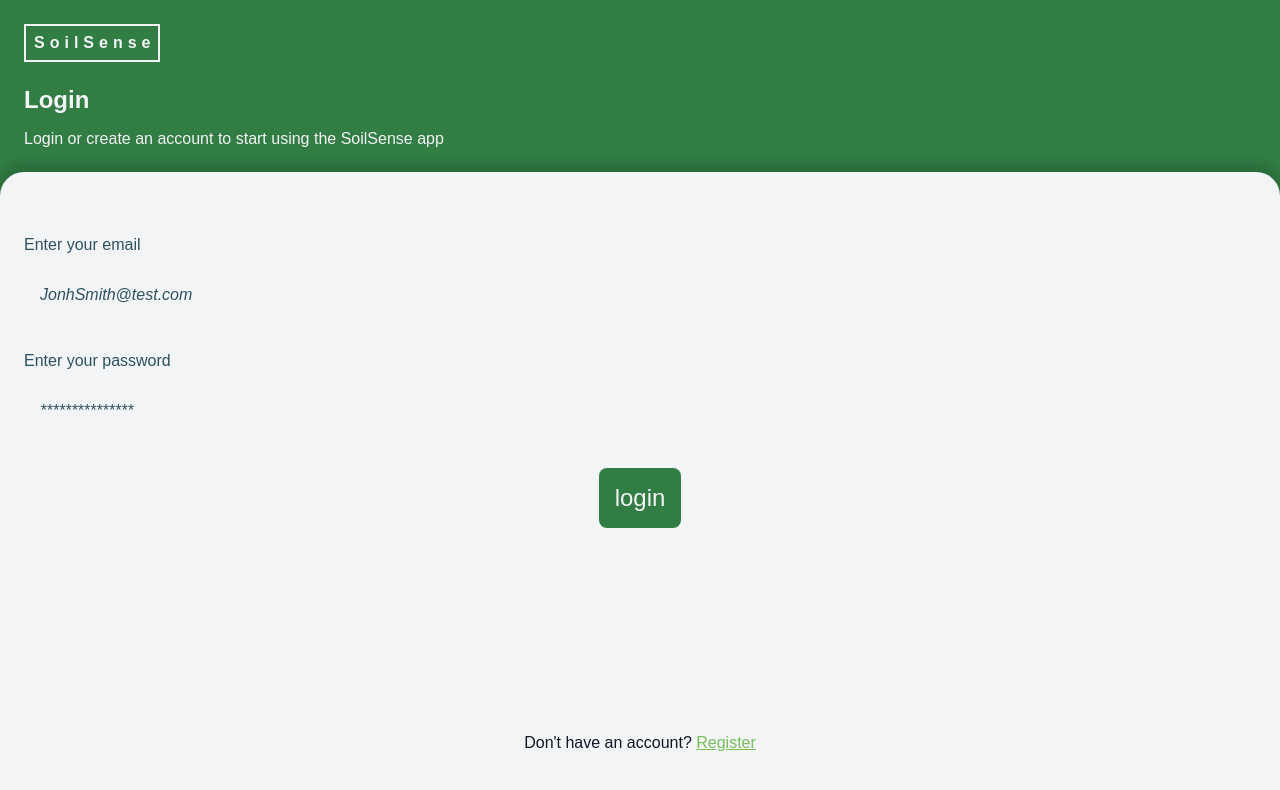
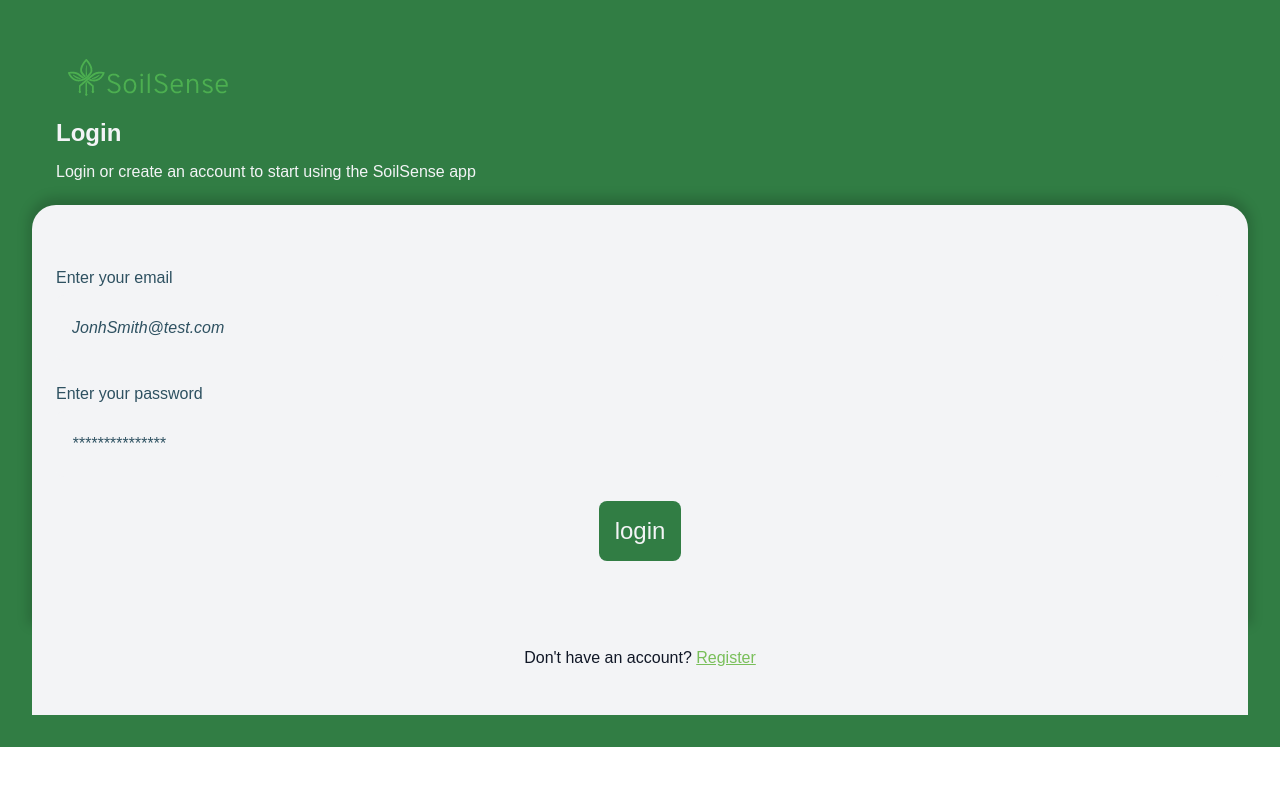
Before and after one commit to SoilSenseIst/SoilSenseApp, a Vue app: page /#/login in a window 1280 px wide. Shown: the top 790 px of the page. Built offline with nearby package versions, Linux system fonts and the light colour scheme.

Commit message:
base de dados sensor online

```diff
--- a/src/style.css
+++ b/src/style.css
@@ -32,7 +32,7 @@ input {
   letter-spacing: 5px;
   padding: 0.5rem;
   padding-right: calc(0.5rem - 5px);
-  border: 2px solid #F3F4F6;
-  color:#F3F4F6;
+  border: 2px solid white;
+  color:white;
   margin-bottom: 1.5rem;
 }
--- a/src/views/Home.vue
+++ b/src/views/Home.vue
@@ -1,4 +1,6 @@
 <script setup>
+import logo from './logo.png';
+
 import { ref, onMounted } from "vue";
 import { useRouter } from "vue-router";
 import { Chart, registerables } from 'chart.js';
@@ -19,19 +21,17 @@ const Fosforo = ref("");
 const Potassio = ref("");
 
 /* Dados fictícios para evolução nos últimos 7 dias */
-const days = ["Dia 1", "Dia 2", "Dia 3", "Dia 4", "Dia 5", "Dia 6", "Dia 7"];
-const humidityData = [55, 60, 58, 62, 65, 63, 67];
-const nitrogenData = [10, 12, 11, 13, 14, 15, 16];
-const fosforoData = [5, 6, 6.5, 7, 7.2, 7.5, 7.8];
-const potassioData = [8, 9, 8.5, 9.5, 10, 10.5, 11];
+const chartLabels = ref([]);
+const chartHumidityData = ref([]);
+const chartNitrogenData = ref([]);
+const chartPhosphorusData = ref([]);
+const chartPotassiumData = ref([]);
 
 let chartInstance = null;
 
 /* Lista de alertas com data (exemplo)*/
 const alerts = ref([
-  { date: "2025-05-17 08:00", message: "5 valores medidos na manhã." },
-  { date: "2025-05-16 18:00", message: "Alerta: humidade baixa detectada." },
-  { date: "2025-05-15 12:00", message: "Temperatura estável." },
+  { date: "", message: "" },
 ]);
 
 const alertsExpanded = ref(false);
@@ -41,16 +41,11 @@ const toggleAlerts = () => {
 };
 
 onMounted(() => {
-  firstName.value = localStorage.getItem("first_name") || "";
+   firstName.value = localStorage.getItem("first_name") || "";
   lastName.value = localStorage.getItem("last_name") || "";
   deviceID.value = localStorage.getItem("device_ID") || "";
 
-  temperature.value = 25; // exemplo
-  humidity.value = 67;    // último valor do exemplo
-
-  Nitrogenio.value = 16;
-  Fosforo.value = 7.8;
-  Potassio.value = 11;
+  refreshReadings();
 
   /* Inicializa gráfico após o DOM estar pronto */
   initChart();
@@ -60,18 +55,18 @@ onMounted(() => {
 const initChart = () => {
   const ctx = document.getElementById('soilChart').getContext('2d');
 
-  if(chartInstance) {
+  if (chartInstance) {
     chartInstance.destroy();
   }
 
   chartInstance = new Chart(ctx, {
     type: 'line',
     data: {
-      labels: days,
+      labels: chartLabels.value,
       datasets: [
         {
           label: 'Humidity (%)',
-          data: humidityData,
+          data: chartHumidityData.value,
           borderColor: 'blue',
           backgroundColor: 'rgba(0,0,255,0.1)',
           fill: true,
@@ -79,7 +74,7 @@ const initChart = () => {
         },
         {
           label: 'Nitrogen (%)',
-          data: nitrogenData,
+          data: chartNitrogenData.value,
           borderColor: 'green',
           backgroundColor: 'rgba(0,128,0,0.1)',
           fill: true,
@@ -87,7 +82,7 @@ const initChart = () => {
         },
         {
           label: 'Phosphor (%)',
-          data: fosforoData,
+          data: chartPhosphorusData.value,
           borderColor: 'orange',
           backgroundColor: 'rgba(255,165,0,0.1)',
           fill: true,
@@ -95,7 +90,7 @@ const initChart = () => {
         },
         {
           label: 'Potassium (%)',
-          data: potassioData,
+          data: chartPotassiumData.value,
           borderColor: 'red',
           backgroundColor: 'rgba(255,0,0,0.1)',
           fill: true,
@@ -107,11 +102,11 @@ const initChart = () => {
       responsive: true,
       plugins: {
         legend: {
-          position: 'top',
+          position: 'top'
         },
         tooltip: {
           mode: 'index',
-          intersect: false,
+          intersect: false
         }
       },
       interaction: {
@@ -177,11 +172,45 @@ const logout = async () => {
   }
 };
 
+const refreshReadings = async () => {
+  try {
+    const res = await fetch("https://soilsense-api.onrender.com/api/readings");
+    const data = await res.json();
+
+    if (data.success && data.data.length > 0) {
+      const latest = data.data[data.data.length - 1];
+
+      temperature.value = latest.temperature;
+      humidity.value = latest.humidity;
+      Nitrogenio.value = latest.nitrogen;
+      Fosforo.value = latest.phosphorus;
+      Potassio.value = latest.potassium;
+
+      // Alimentar os dados do gráfico com os últimos 7 ou menos
+      const recent = data.data.slice(-7); // últimos 7 registros
+
+      chartLabels.value = recent.map((entry, i) => `Dia ${i + 1}`);
+      chartHumidityData.value = recent.map(entry => entry.humidity);
+      chartNitrogenData.value = recent.map(entry => entry.nitrogen);
+      chartPhosphorusData.value = recent.map(entry => entry.phosphorus);
+      chartPotassiumData.value = recent.map(entry => entry.potassium);
+
+      initChart(); // reinicializa o gráfico com novos dados
+    } else {
+      console.warn("⚠️ Nenhum dado retornado da API");
+    }
+  } catch (error) {
+    console.error("❌ Erro ao atualizar valores:", error);
+  }
+};
+
+
+
 </script>
 
 <template>
   <main>
-    <button @click="toggleSidebar">SoilSense</button>
+    <img :src="logo" alt="SoilSense Logo" class="logo-img" @click="toggleSidebar" style="cursor:pointer;" />
 
     <h1>Hi, {{ firstName }} {{ lastName }}!</h1>
 
@@ -208,6 +237,8 @@ const logout = async () => {
 
   <div class="device-box">
     <h2 class="device-title"> Device: {{ deviceID }}</h2>
+
+
     <div class="info-icons">
       <div class="icon-temp" title="Temperature">
         🌡️ {{ temperature }}°C
@@ -248,14 +279,18 @@ const logout = async () => {
   </main>
 </template>
 
+
 <style scoped>
 main {
-  padding: 1.5rem;
+  background-color: var(--primary-dark);
+  padding: 2rem;
   position: relative;
 }
 
-h1 {
-  margin-bottom: 1rem;
+h1{
+    font: 2rem;
+    margin-top: 2rem;
+    color:white;
 }
 
 .sidebar {
@@ -264,8 +299,7 @@ h1 {
   left: 0;
   width: 250px;
   height: 100vh;
-  background-color: #eee;
-  box-shadow: 2px 0 5px rgba(0,0,0,0.1);
+  background-color: white;
   display: flex;
   flex-direction: column;
   padding: 1rem;
@@ -289,18 +323,17 @@ h1 {
   left: 0;
   width: 100vw;
   height: 100vh;
-  background: transparent;
   z-index: 1200;
 }
 
 .alerts-box {
   position: fixed;
-  top: 1rem;
-  right: 1rem;
-  background: rgba(255, 255, 224, 0.95);
+  top: 2rem;
+  right: 2rem;
+  background: white;
   padding: 1rem 1.5rem;
   border-radius: 8px;
-  box-shadow: 0 2px 10px rgba(0,0,0,0.15);
+  box-shadow: none;
   font-weight: 600;
   font-size: 1rem;
   color: var( --pop);
@@ -319,7 +352,7 @@ h1 {
   list-style-type: disc;
   font-weight: normal;
   font-size: 0.9rem;
-  color: #553300;
+  color: var(--dark);
 }
 
 /* Botão Ver mais / Ver menos */
@@ -327,7 +360,7 @@ h1 {
   margin-left: 0.75rem;
   background: none;
   border: none;
-  color: #0056b3;
+  color: var(--dark);
   font-weight: 700;
   cursor: pointer;
   font-size: 0.9rem;
@@ -339,21 +372,23 @@ h1 {
   text-decoration: underline;
 }
 
-.device-box {
-  background: white;
-  border-radius: 12px;
-  padding: 2rem;
-  box-shadow: 0 0 12px rgba(0, 0, 0, 0.1);
-  max-width: 800px;
-  margin: 2rem auto; /* centraliza */
-  position: relative;
-  z-index: 1;
+.device-box{
+    flex: 1 1 0%;
+    display: block;
+    border-radius: 1.5rem 1.5rem 1.5rem 1.5rem;
+    background-color: white;
+    box-shadow: 0px -4px 12px 4px rgba(0,0,0,0.16);
+    color: var(--dark);
+    padding: 2rem 1.5rem;
+    margin-top: 2rem;
+    width: 100%;
 }
+
 
 .device-title {
   font-size: 1.5rem;
   font-weight: 700;
-  color: #333;
+  color: var(--dark);
   margin-bottom: 1.5rem;
   text-align: center;
 }
@@ -364,7 +399,7 @@ h1 {
   top: 1rem;
   display: flex;
   gap: 0.75rem;
-  background: rgba(255,255,255,0.9);
+  background:white;
   padding: 0.5rem 1rem;
   border-radius: 8px;
   box-shadow: 0 0 8px rgba(0,0,0,0.1);
@@ -387,7 +422,7 @@ h1 {
   top: 2rem;
   display: flex;
   gap: 0.75rem;
-  background: rgba(255,255,255,0.9);
+  background: white;
   padding: 0.5rem 1rem;
   border-radius: 8px;
   box-shadow: 0 0 8px rgba(0,0,0,0.1);
--- a/src/views/Login.vue
+++ b/src/views/Login.vue
@@ -1,4 +1,5 @@
 <script setup>
+import logo from './logo.png';
 import { ref } from "vue";
 import { useRouter } from "vue-router";
 
@@ -49,7 +50,7 @@ const Login = async () => {
     <main>
 
         <header>
-            <h1 class = "logo">SoilSense</h1>
+            <img :src="logo" alt="SoilSense Logo" class="logo-img" />
             <h2>Login</h2>
             <p>Login or create an account to start using the SoilSense app</p>
         </header>
@@ -86,15 +87,16 @@ const Login = async () => {
     </main>
 </template>
 
+
 <style scoped>
 main{
     display: flex;
     flex-direction: column;
     align-items: flex-start;
     justify-content: flex-start;
-    height: 100vh;
     background-color: var(--primary-dark);
     color: #F3F4F6;
+    padding: 2rem;
 }
 
 header{
@@ -112,12 +114,13 @@ footer{
 
 h2{
     font: 2.15rem;
-    margin-bottom: 1rem;
+    margin-top: 1rem;
 }
 
 h2 ~ p {
     font-weight: 500;
     font-size: 1rem;
+    margin-top: 1rem;
 }
 
 form{
--- a/src/views/Profile.vue
+++ b/src/views/Profile.vue
@@ -1,6 +1,7 @@
 <script setup>
 import { ref, onMounted } from "vue";
 import { useRouter } from "vue-router";
+import logo from './logo.png';
 
 const router = useRouter();
 
@@ -72,7 +73,7 @@ const Profile = async () => {
 <template>
   <main>
     <header>
-      <h1 class="logo">SoilSense</h1>
+      <img :src="logo" alt="SoilSense Logo" class="logo-img" />
       <h2>Profile</h2>
       <p></p>
     </header>
@@ -117,3 +118,88 @@ const Profile = async () => {
     </form>
   </main>
 </template>
+
+
+<style scoped>
+main {
+  display: flex;
+  flex-direction: column;
+  align-items: flex-start;
+  justify-content: flex-start;
+  background-color: var(--primary-dark);
+  color: #F3F4F6;
+  padding: 2rem;
+}
+
+header {
+  padding: 1.5rem;
+}
+
+h2 {
+  font: 2.15rem;
+  margin-top: 1rem;
+}
+
+h2 ~ p {
+  font-weight: 500;
+  font-size: 1rem;
+}
+
+form {
+  flex: 1 1 0%;
+  display: block;
+  border-radius: 1.5rem 1.5rem 0 0;
+  background-color: #F3F4F6;
+  box-shadow: 0px -4px 12px 4px rgba(0,0,0,0.16);
+  color: var(--dark);
+  padding: 4rem 1.5rem;
+  width: 100%;
+}
+
+label {
+  display: block;
+  margin-bottom: 1.5rem;
+}
+
+label span {
+  display: block;
+  color: var(--blue);
+  font-size: 1rem;
+  font-weight: 500;
+  margin-bottom: 0.5rem;
+}
+
+input:not([type="submit"]) {
+  display: block;
+  width: 100%;
+  border-radius: 0.5rem;
+  padding: 1.5rem 1rem;
+  font-size: 1rem;
+  font-weight: 500;
+  color: var(--dark);
+  background-color: #F3F4F6;
+}
+
+input:not([type="submit"])::placeholder {
+  color: var(--blue);
+  font-style: italic;
+}
+
+input[type="submit"] {
+  display: block;
+  width: fit-content;
+  margin: 0 auto;
+  font-size: 1.5rem;
+  font-weight: 500;
+  color: #F3F4F6;
+  background-color: var(--primary-dark);
+  padding: 1rem;
+  border-radius: 0.5rem;
+  cursor: pointer;
+  transition: 0.2s ease;
+}
+
+input[type="submit"]:hover {
+  background-color: var(--primary-dark);
+}
+</style>
--- a/src/views/Register.vue
+++ b/src/views/Register.vue
@@ -1,6 +1,7 @@
 <script setup>
 import { ref } from "vue";
 import { useRouter } from "vue-router";
+import logo from './logo.png';
 
 const router = useRouter();
 
@@ -55,7 +56,7 @@ const Register = async () => {
     <main>
 
         <header>
-            <h1 class = "logo">SoilSense</h1>
+            <img :src="logo" alt="SoilSense Logo" class="logo-img" />
             <h2>Register</h2>
             <p>Login or create an account to start using the SoilSense app</p>
         </header>
@@ -99,15 +100,16 @@ const Register = async () => {
     </main>
 </template>
 
+
 <style scoped>
 main{
     display: flex;
     flex-direction: column;
     align-items: flex-start;
     justify-content: flex-start;
-    height: 100vh;
     background-color: var(--primary-dark);
     color: #F3F4F6;
+    padding: 2rem;
 }
 
 header{
@@ -125,14 +127,14 @@ footer{
 
 h2{
     font: 2.15rem;
-    margin-bottom: 1rem;
+    margin-top: 1rem;
 }
 
 h2 ~ p {
     font-weight: 500;
     font-size: 1rem;
+    margin-top: 1rem;
 }
-
 form{
     flex: 1 1 0%;
     display: block;
```
Also changed, not shown: src/views/logo.png (added).
